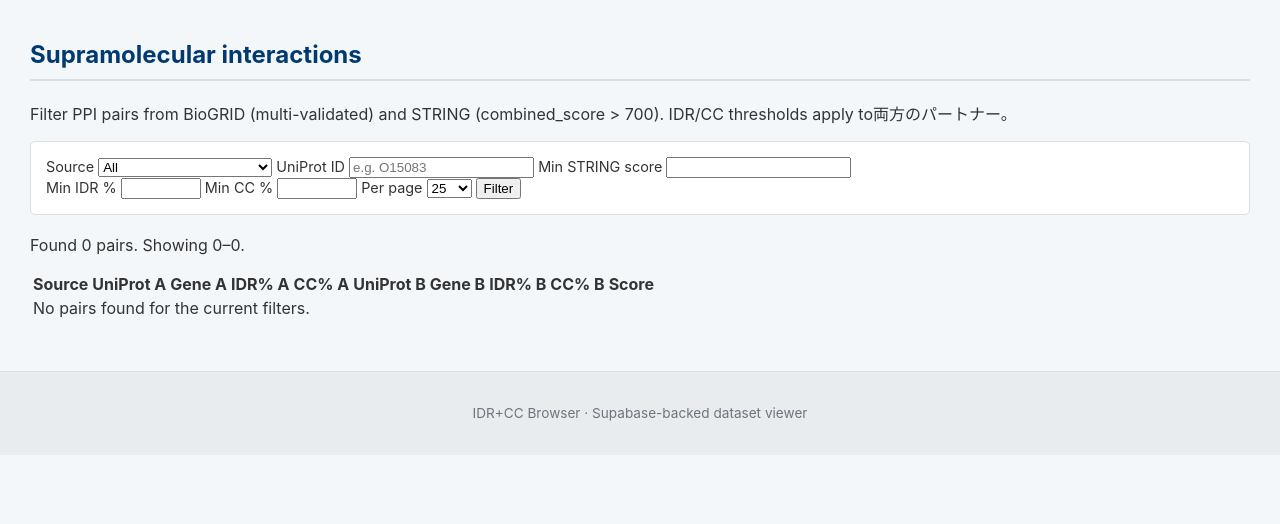
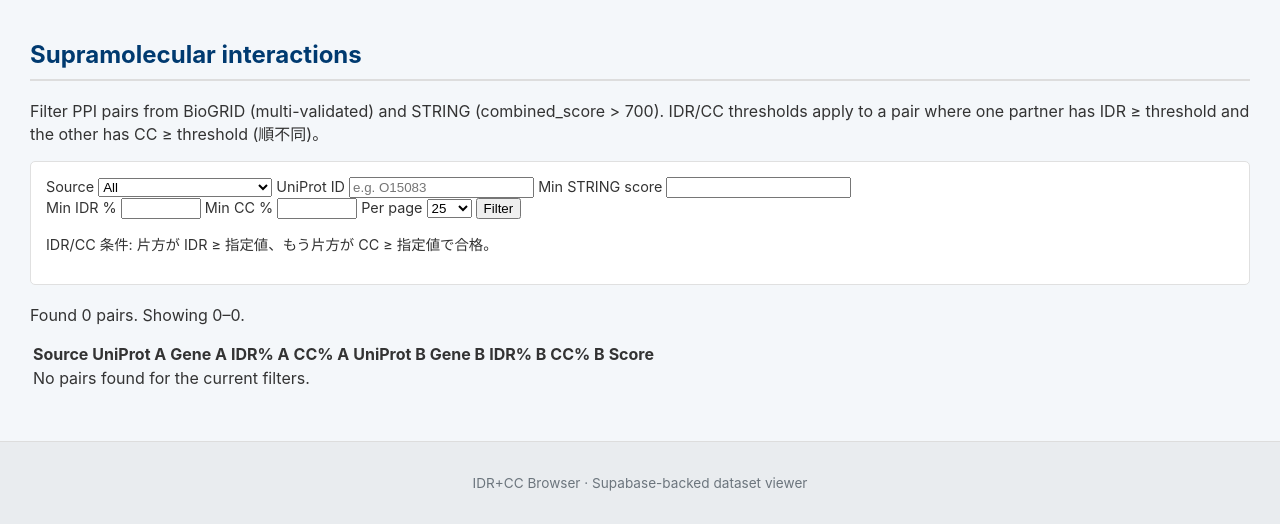
Before and after one commit to kdmtakumi/IDR-CC-webviewer, a Flask app: page /supramolecular in a window 1280 px wide. Shown: the part 59-583 px from the top of the page. Run offline with Flask 3, Linux system fonts and the light colour scheme; the visitor is signed in with stand-in values (Sample User, id 1); data that the repository does not hold is empty; some libraries are stand-ins or nearby versions.

Commit message:
Relax PPI filters to require IDR/CC across partners

```diff
--- a/webviewer/app.py
+++ b/webviewer/app.py
@@ -300,14 +300,26 @@ def build_ppi_filter_conditions(
         clauses.append("(e.source != 'string' OR COALESCE(e.combined_score, 0) >= %s)")
         params.append(min_score)
 
-    if min_idr_pct is not None:
-        clauses.append("COALESCE(p1.idr_percentage, 0) >= %s")
-        clauses.append("COALESCE(p2.idr_percentage, 0) >= %s")
+    if min_idr_pct is not None and min_cc_pct is not None:
+        clauses.append(
+            """
+            (
+                (COALESCE(p1.idr_percentage, 0) >= %s AND COALESCE(p2.cc_percentage, 0) >= %s)
+                OR
+                (COALESCE(p2.idr_percentage, 0) >= %s AND COALESCE(p1.cc_percentage, 0) >= %s)
+            )
+            """
+        )
+        params.extend([min_idr_pct, min_cc_pct, min_idr_pct, min_cc_pct])
+    elif min_idr_pct is not None:
+        clauses.append(
+            "(COALESCE(p1.idr_percentage, 0) >= %s OR COALESCE(p2.idr_percentage, 0) >= %s)"
+        )
         params.extend([min_idr_pct, min_idr_pct])
-
-    if min_cc_pct is not None:
-        clauses.append("COALESCE(p1.cc_percentage, 0) >= %s")
-        clauses.append("COALESCE(p2.cc_percentage, 0) >= %s")
+    elif min_cc_pct is not None:
+        clauses.append(
+            "(COALESCE(p1.cc_percentage, 0) >= %s OR COALESCE(p2.cc_percentage, 0) >= %s)"
+        )
         params.extend([min_cc_pct, min_cc_pct])
 
     where_sql = "WHERE " + " AND ".join(clauses) if clauses else ""
--- a/webviewer/templates/supramolecular.html
+++ b/webviewer/templates/supramolecular.html
@@ -5,7 +5,7 @@
 {% block content %}
 <section class="panel">
   <h1>Supramolecular interactions</h1>
-  <p>Filter PPI pairs from BioGRID (multi-validated) and STRING (combined_score &gt; 700). IDR/CC thresholds apply to両方のパートナー。</p>
+  <p>Filter PPI pairs from BioGRID (multi-validated) and STRING (combined_score &gt; 700). IDR/CC thresholds apply to a pair where one partner has IDR ≥ threshold and the other has CC ≥ threshold (順不同)。</p>
   <form method="get" class="filters">
     <div class="form-row">
       <label for="source">Source</label>
@@ -37,6 +37,7 @@
 
       <button type="submit">Filter</button>
     </div>
+    <p class="meta">IDR/CC 条件: 片方が IDR ≥ 指定値、もう片方が CC ≥ 指定値で合格。</p>
   </form>
 
   <p class="meta">Found {{ total_items }} pairs. Showing {{ start_item }}–{{ end_item }}.</p>
```
